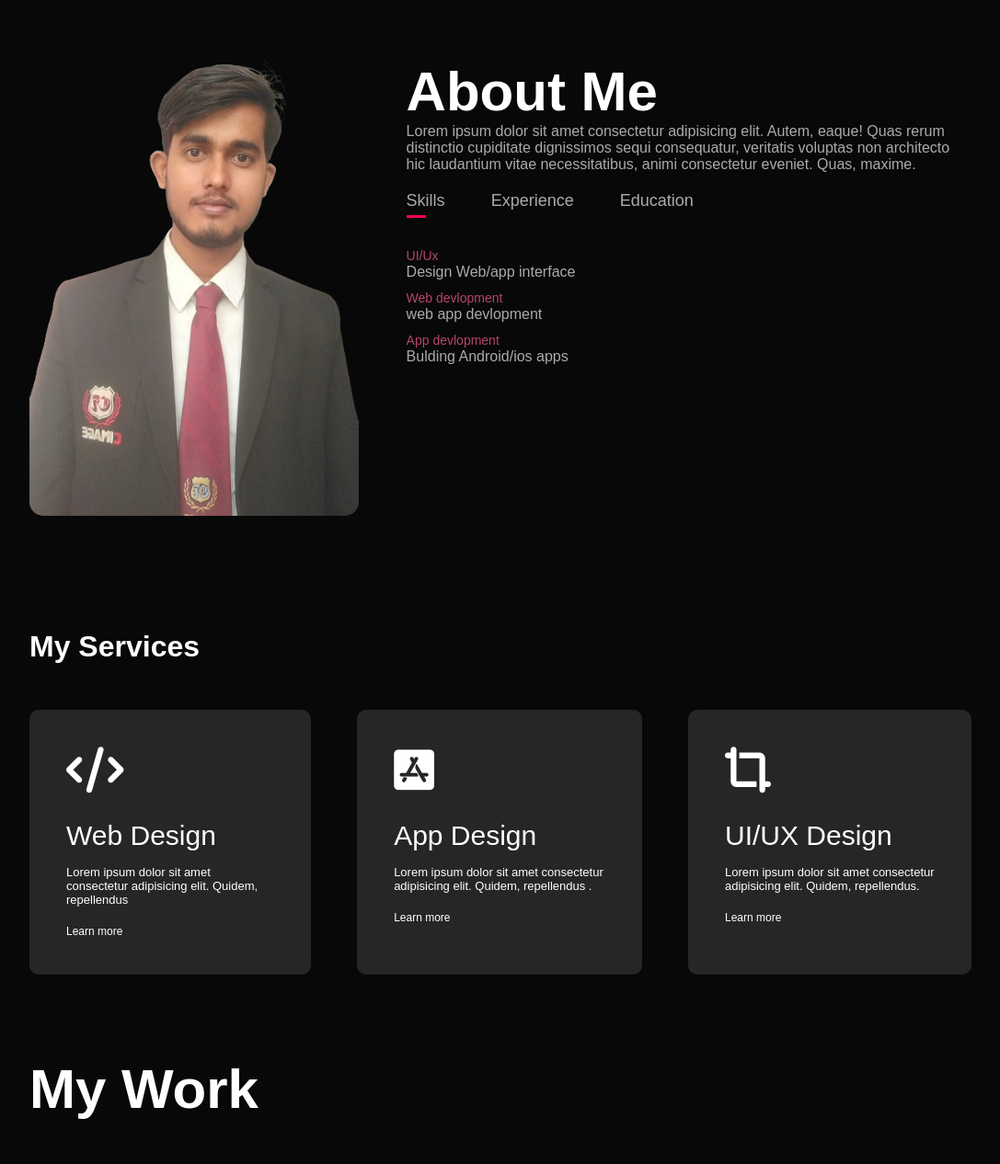
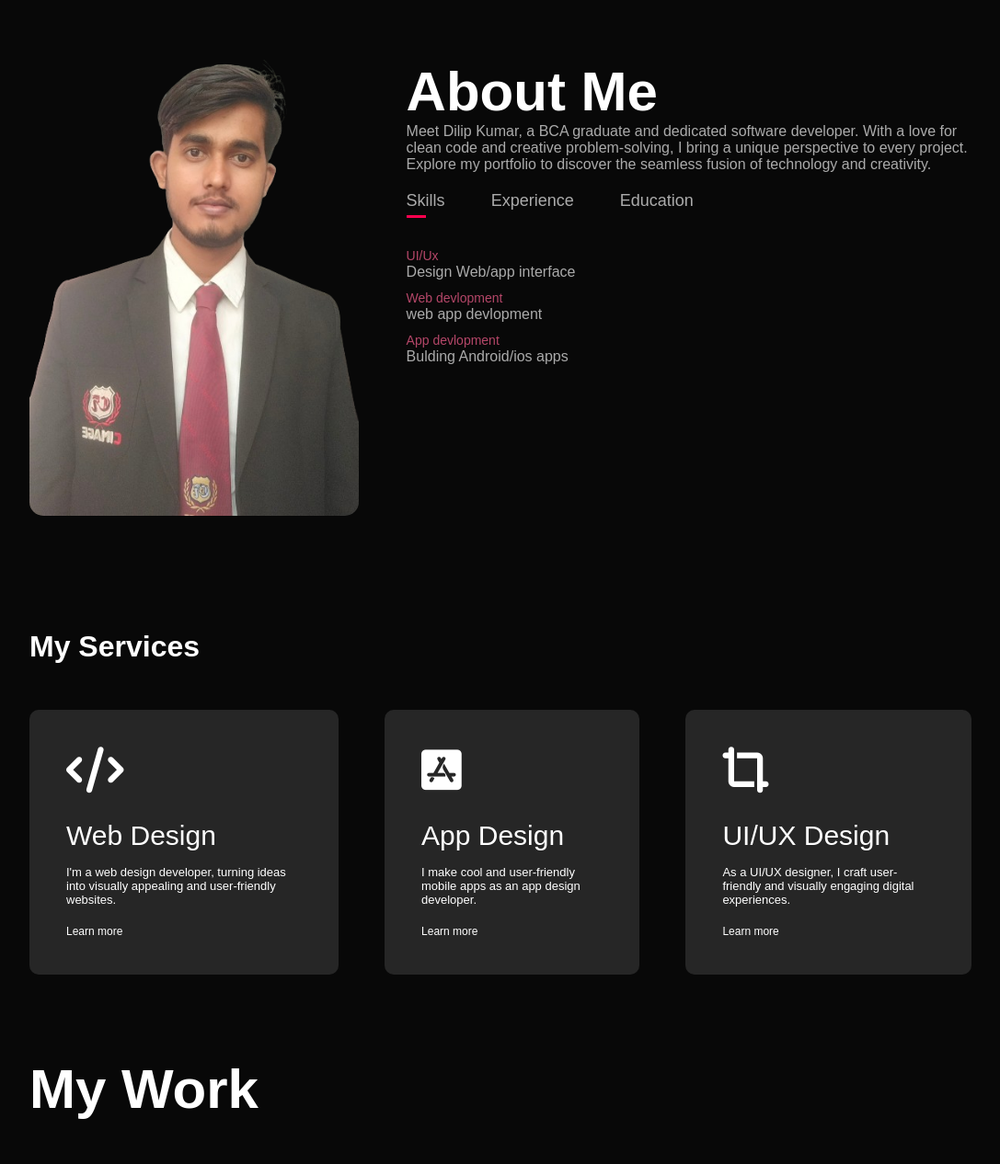
Before and after one commit to Dilip-BCA-Student/My_Portfolio, a plain HTML site: page index.html in a window 1280 px wide. Shown: the part 820-2086 px from the top of the page at 92% size, without its empty margins (96-1183 px from the left). Drawn offline with Linux system fonts and the light colour scheme; a script that the page names is missing.

Commit message:
2nd commit

```diff
--- a/index.html
+++ b/index.html
@@ -89,11 +89,9 @@
                     <div class="about-col-2">
                         <h1 class="sub-title">About Me</h1>
                         <p>
-                            Lorem ipsum dolor sit amet consectetur adipisicing elit. Autem, eaque! Quas rerum distinctio
-                cupiditate
-                dignissimos sequi consequatur, veritatis voluptas non architecto hic laudantium vitae
-                necessitatibus, animi
-                consectetur eveniet. Quas, maxime.
+                            Meet Dilip Kumar, a BCA graduate and dedicated software developer.
+                            With a love for clean code and creative problem-solving, I bring a unique perspective to every project.
+                             Explore my portfolio to discover the seamless fusion of technology and creativity.
                         </p>
                         <div class="tab-titles">
                             <p class="tab-links active-link" onclick="opentab('skills')">Skills</p>
@@ -133,7 +131,7 @@
                                 <li>
                                     <span>2021-2024</span>
                                     <br>
-                                    Curently i am pursing BCA
+                                    BCA Graduate
                                 </li>
                                 <li>
                                     <span>2019-2021</span>
@@ -143,6 +141,7 @@
                                 <li>
                                     <span>2019</span>
                                     <br>
+
                                     completed 10th from BSEB
                                 </li>
                             </ul>
@@ -159,19 +158,20 @@
                     <div>
                         <i class="fa-solid fa-code"></i>
                         <h2>Web Design</h2>
-                        <p>Lorem ipsum dolor sit amet consectetur adipisicing elit. Quidem, repellendus</p>
+                        <p>I'm a web design developer, turning ideas into visually appealing and user-friendly websites.</p>
                         <a href="#">Learn more</a>
                     </div>
                     <div>
                         <i class="fa-brands fa-app-store-ios"></i>
                         <h2>App Design</h2>
-                        <p>Lorem ipsum dolor sit amet consectetur adipisicing elit. Quidem, repellendus .</p>
+                        <p>
+                            I make cool and user-friendly mobile apps as an app design developer.</p>
                         <a href="#">Learn more</a>
                     </div>
                     <div>
                         <i class="fa-solid fa-crop-simple"></i>
                         <h2>UI/UX Design</h2>
-                        <p>Lorem ipsum dolor sit amet consectetur adipisicing elit. Quidem, repellendus.</p>
+                        <p>As a UI/UX designer, I craft user-friendly and visually engaging digital experiences.</p>
                         <a href="#">Learn more</a>
                     </div>
                 </div>
@@ -302,7 +302,7 @@
                                 placeholder="Enter your email"
                                 required
                             >
-                            <textarea name="Message" autocomplete="off" rows="8" placeholder="Now your Quqry"></textarea>
+                            <textarea name="Message" autocomplete="off" rows="8" placeholder="Enter your query"></textarea>
                             <button type="submit" class="btn btn2" onclick="sendMail()">Submit</button>
                         </form>
                     </div>
```
Also changed, not shown: index.js (deleted, +0 -22 lines).
